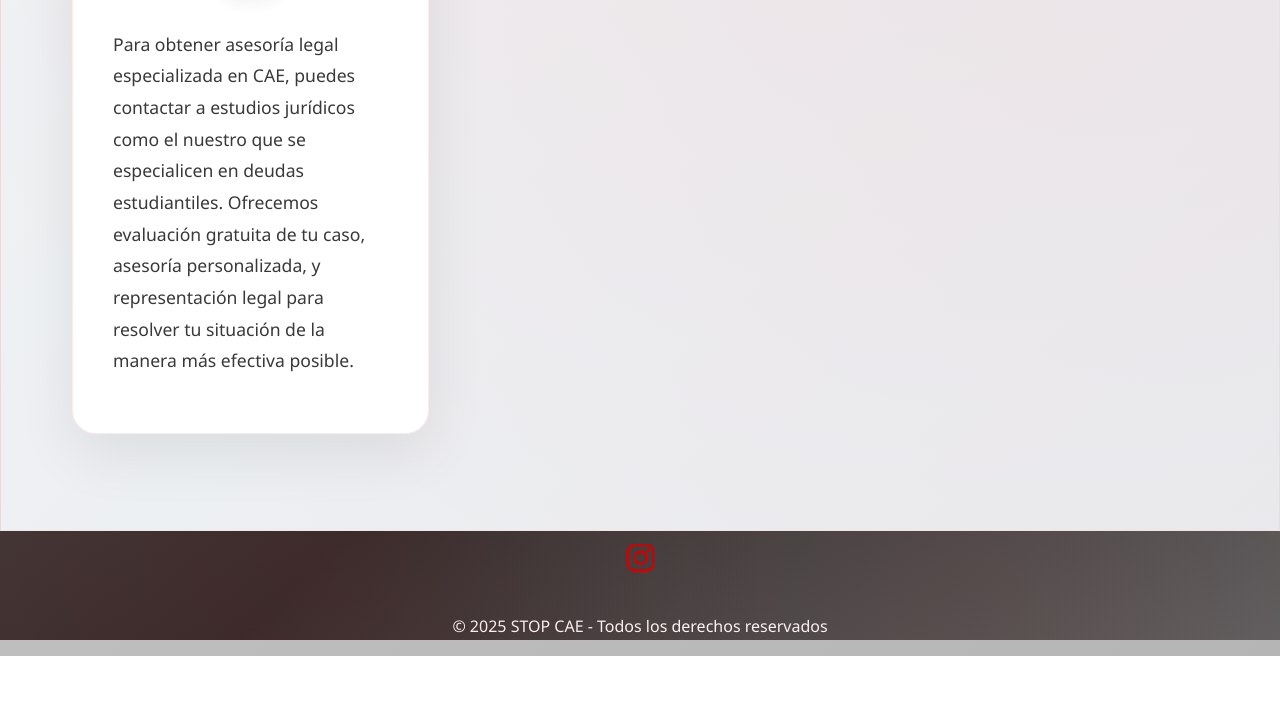
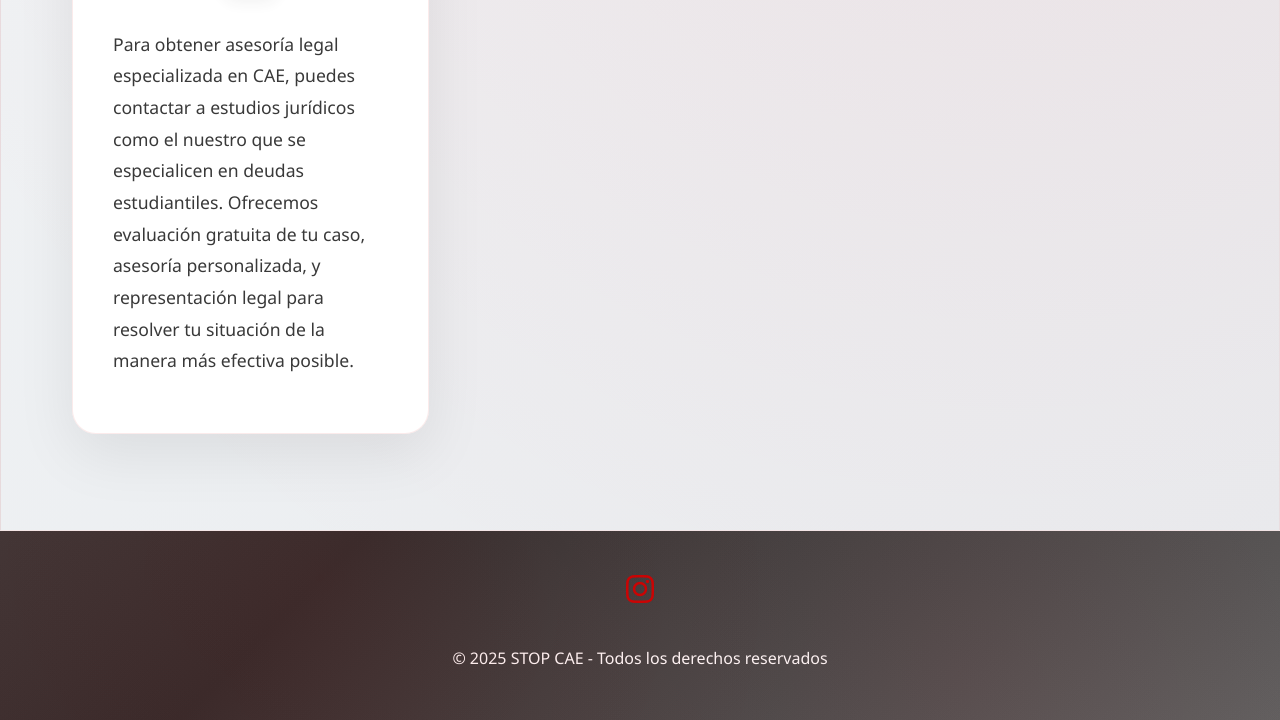
Before and after one commit to Latasoft/stopcae-landing, an Astro site: page /faq in a window 1280 px wide. Shown: the part 3175-3895 px from the top of the page. Before the commit the page ends 3831 px from the top, so only its background shows below. Built offline with nearby package versions, Linux system fonts and the light colour scheme; Astro itself is replaced by a stand-in of ours.

Commit message:
arreglar footer

```diff
--- a/src/components/Footer.astro
+++ b/src/components/Footer.astro
@@ -16,6 +16,12 @@
         background-color: var(--color-dark);
         color: var(--color-white);
         text-align: center;
+        padding: 2rem 0;
+        margin-bottom: 0;
+        width: 100%;
+        position: relative;
+        bottom: 0;
+        left: 0;
     }
 
     .container {
@@ -37,4 +43,40 @@
     .social-link:hover {
         color: var(--color-red-bright);
     }
+
+    /* Estilos globales para eliminar espacio al final de la página */
+    :global(body) {
+        margin: 0;
+        min-height: 100vh;
+        display: flex;
+        flex-direction: column;
+    }
+
+    :global(main) {
+        flex: 1 0 auto;
+    }
 </style>
+
+<script>
+    // Asegurarse de que el footer siempre esté al final
+    document.addEventListener('DOMContentLoaded', () => {
+        const body = document.body;
+        const footer = document.querySelector('footer');
+
+        // Ajustar la altura de la página si es necesario
+        function adjustFooterPosition() {
+            const bodyHeight = body.clientHeight;
+            const windowHeight = window.innerHeight;
+
+            if (bodyHeight < windowHeight) {
+                footer.style.marginTop = `${windowHeight - bodyHeight}px`;
+            } else {
+                footer.style.marginTop = '0';
+            }
+        }
+
+        // Ejecutar al cargar y al cambiar tamaño de ventana
+        adjustFooterPosition();
+        window.addEventListener('resize', adjustFooterPosition);
+    });
+</script>
```
